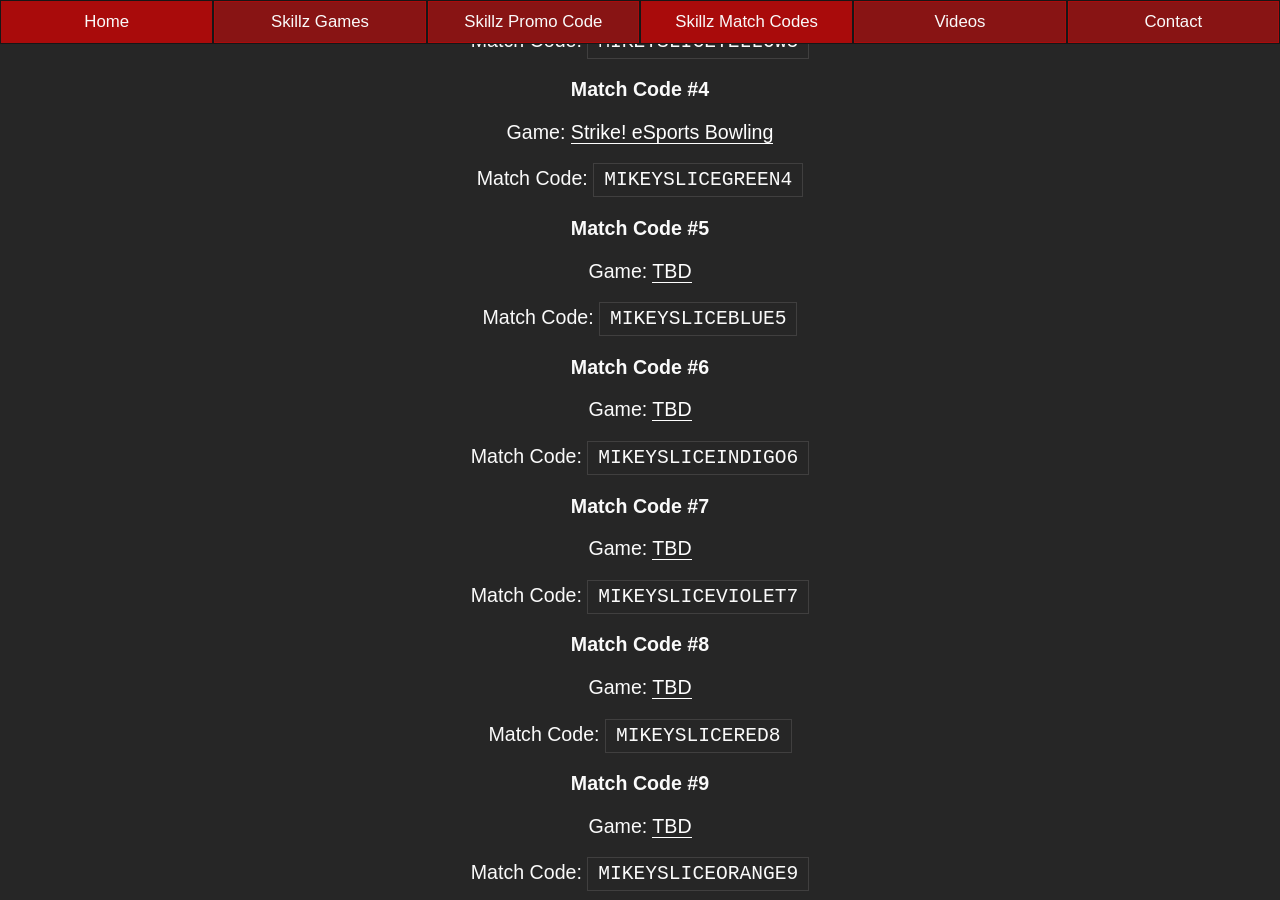
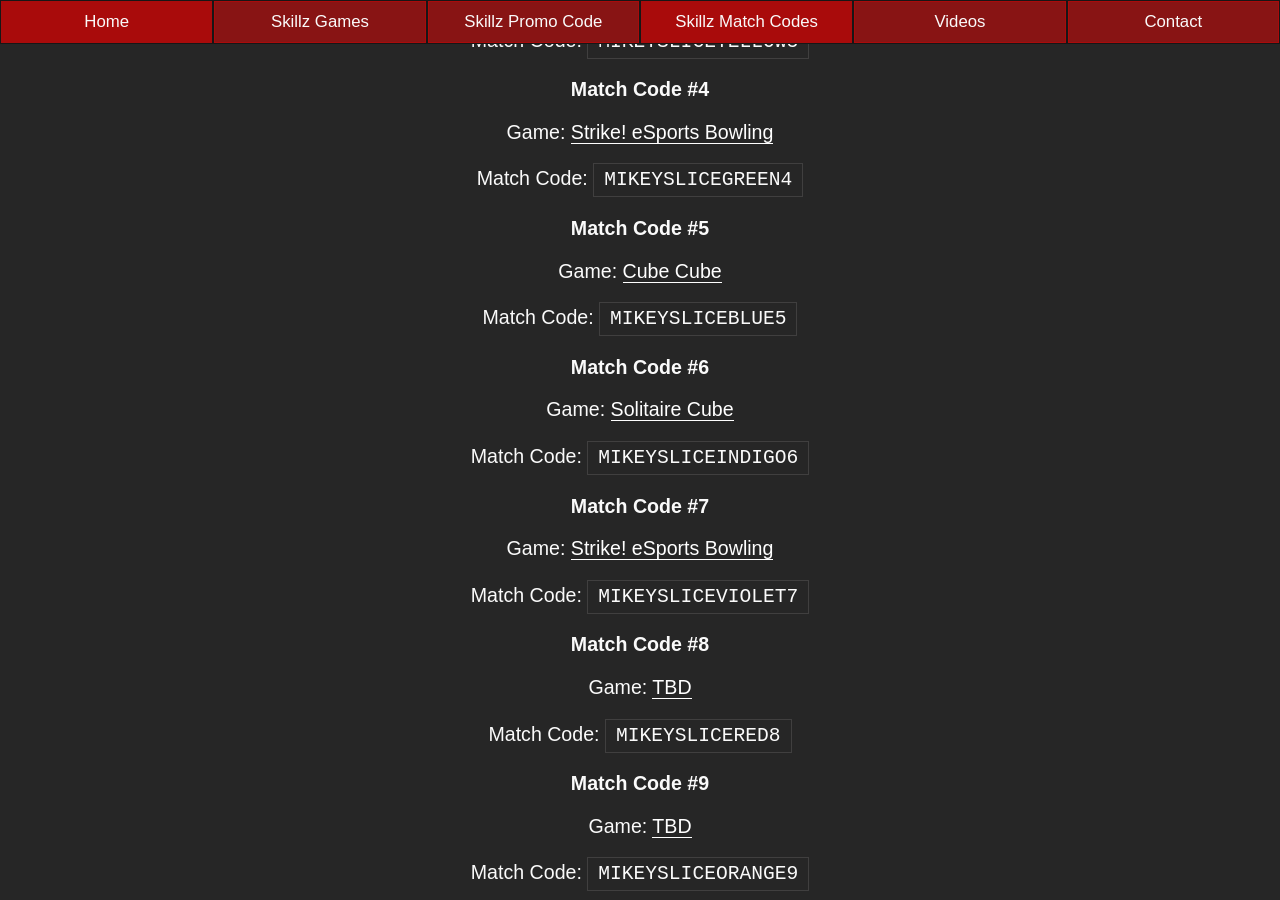
Before and after one commit to mikeyslice/esports-medium, a Jekyll site: the page built from skillz-match-codes.md, in a window 1280 px wide and 900 px high, scrolled down 3660 px. Built offline with Jekyll 4.4.1, drawn with Linux system fonts in a browser that asks for light colours.

Commit message:
Update Skillz Match Codes “skillz-match-codes”

```diff
--- a/_includes/pages/skillz-match-codes.html
+++ b/_includes/pages/skillz-match-codes.html
@@ -128,19 +128,19 @@
 
 <h3>Match Code #5</h3>
 
-<p>Game: <a href="/skillz-games/">TBD</a><p>
+<p>Game: <a href="/skillz-games/">Cube Cube</a><p>
 
 <p>Match Code: <code>MIKEYSLICEBLUE5</code><p>
 
 <h3>Match Code #6</h3>
 
-<p>Game: <a href="/skillz-games/">TBD</a><p>
+<p>Game: <a href="/skillz-games/">Solitaire Cube</a><p>
 
 <p>Match Code: <code>MIKEYSLICEINDIGO6</code><p>
 
 <h3>Match Code #7</h3>
 
-<p>Game: <a href="/skillz-games/">TBD</a><p>
+<p>Game: <a href="/skillz-games/">Strike! eSports Bowling</a><p>
 
 <p>Match Code: <code>MIKEYSLICEVIOLET7</code><p>
 
```
